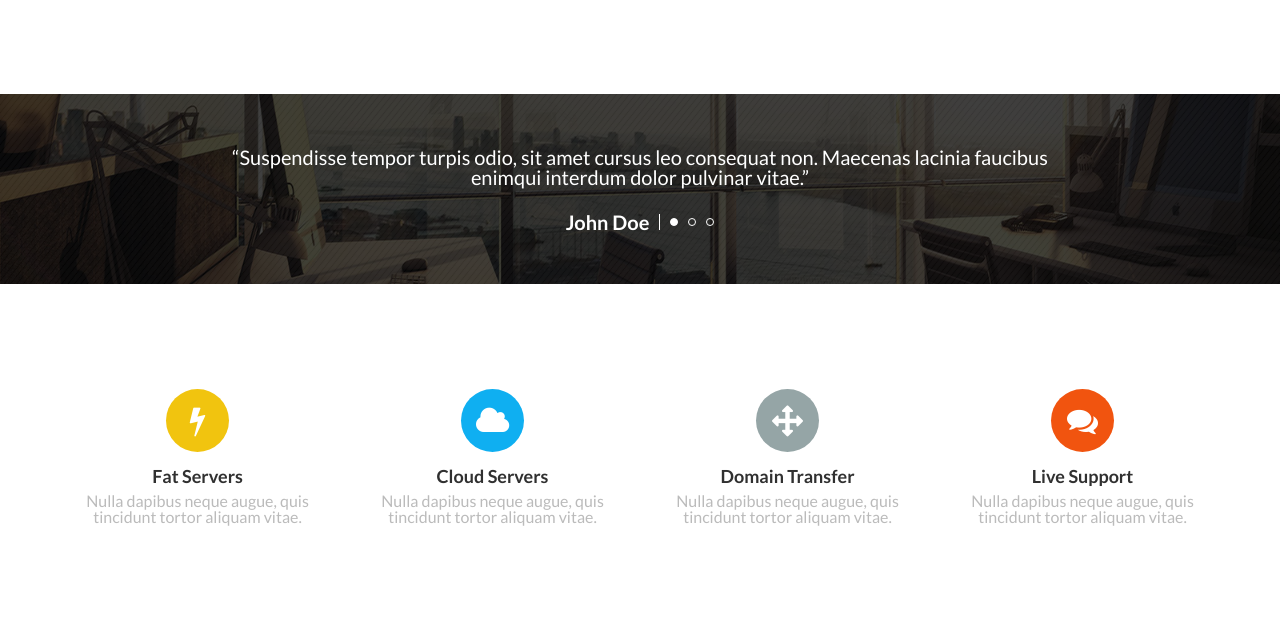
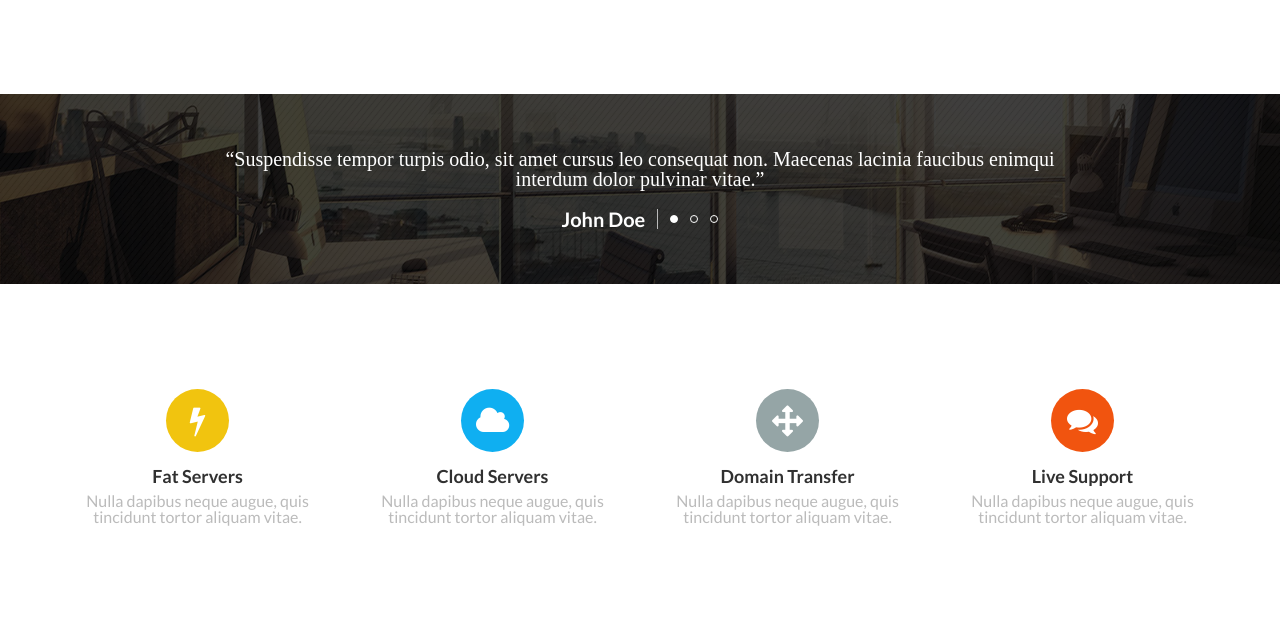
Before and after one commit to vyachka1001/Ghost_Host, a plain HTML site: page index.html in a window 1280 px wide. Shown: the part 2466-3092 px from the top of the page. Drawn offline with Linux system fonts and the light colour scheme.

Commit message:
Changing comments styles

```diff
--- a/css/style.css
+++ b/css/style.css
@@ -16,7 +16,7 @@ body {
 }
 a {
 	color: inherit;
- }
+}
 
 body {
     font-family: 'Lato', sans-serif;
@@ -600,52 +600,49 @@ body {
     background: url('../images/comments_section/comments_bg.png') 0 0/100% 100% no-repeat;
 }
 
-.comments__body {
+.comments__container {
+    height: 190px;
     display: flex;
     flex-direction: column;
     justify-content: center;
     align-items: center;
+}
+.comments__text {
+    max-width: 830px;
+    font-family: "Times New Roman", sans-serif;
+    font-size: 20px;
+    margin-bottom: 20px;
     text-align: center;
-    height: 190px;
-    color: #FFFFFF;
 }
 
-.comments__text {
-    max-width: 870px;
-    margin-bottom: 25px;
+.quotes__nav {
+    display: flex;
+    flex-direction: row;
+    width: 157px;
+}
+.quote__author {
     font-size: 20px;
+    font-weight: bold;
+    padding-right: 12px;
+    border-right: 1px solid #bbbbbb;
 }
-.comments__link {
+
+.quotes__links {
     display: flex;
+    width: 48px;
     align-items: center;
-    z-index: 100;
+    justify-content: space-between;
+    margin-left: 12px;
 }
-.comments__link p {
-    text-transform: capitalize;
-    font-weight: 700;
-    font-size: 20px;
-}
-.comments__link span {
-    display: block;
-    width: 1px;
-    height: 16px;
-    margin: 0 10px;
-    background-color: #FFF;
-}
-.dots {
-    display: flex;
-}
-.dots li + li {
-    margin-left: 10px;
-}
-.dots li {
+.non__active,
+.current__quote {
     width: 8px;
     height: 8px;
-    border: 1px solid #FFF;
-    border-radius: 100%;
+    border-radius: 50%;
+    border: 1px solid white;
 }
-.dots .active {
-    background-color: #FFF;
+.current__quote {
+    background-color: white;
 }
 
 /* <----FUNCTIONS---->*/
--- a/index.html
+++ b/index.html
@@ -288,20 +288,19 @@
 
         <section class="comments" id = "comments">
             <div class="container">
-                <div class="comments__body">
+                <div class="comments__container">
                     <p class="comments__text">
-                        “Suspendisse tempor turpis odio, sit amet cursus leo consequat non. Maecenas lacinia faucibus
-                        enimqui
+                        “Suspendisse tempor turpis odio, sit amet cursus leo consequat non. Maecenas lacinia faucibus enimqui
                         interdum dolor pulvinar vitae.”
                     </p>
-                    <span class="comments__link">
-                         <p>John Doe</p><span></span>
-                         <ul class="dots">
-                            <li class="active"></li>
-                            <li></li>
-                            <li></li>
-                         </ul>
-                      </span>
+                    <div class="quotes__nav">
+                        <span class="quote__author">John Doe</span>
+                        <ul class="quotes__links">
+                            <li class="current__quote"></li>
+                            <li class="non__active"></li>
+                            <li class="non__active"></li>
+                        </ul>
+                    </div>
                 </div>
             </div>
         </section>
```
